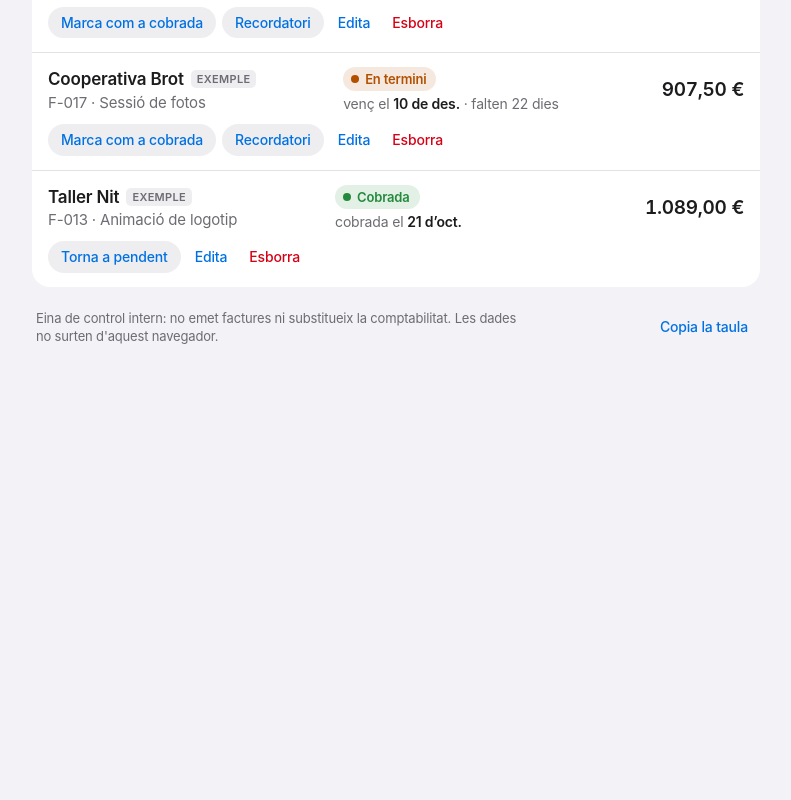
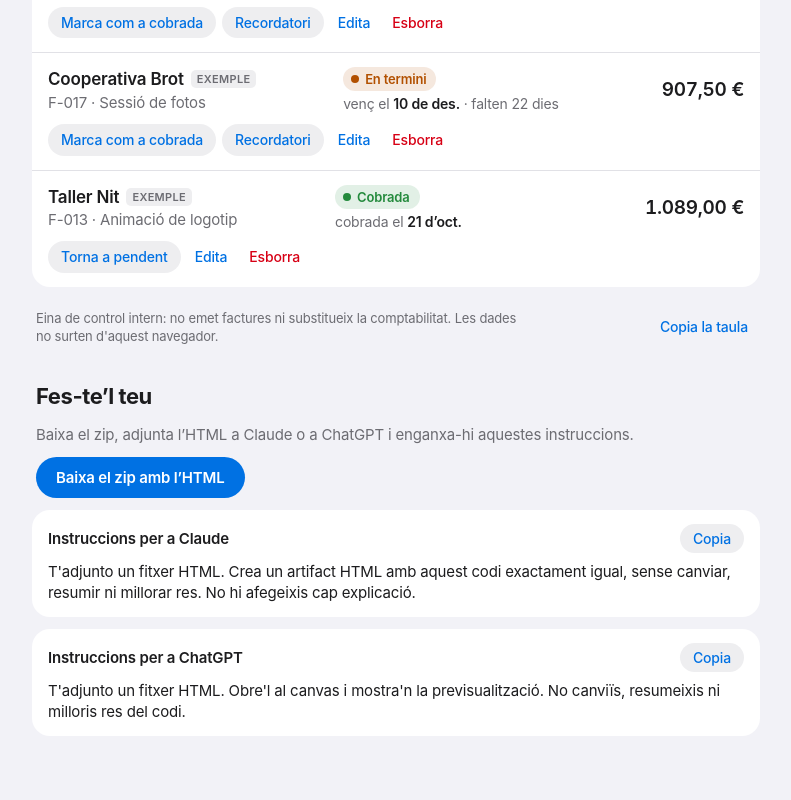
Before and after one commit to ivetanoro/ivetanoro.github.io, a plain HTML site: page semafor/index.html in a window 1280 px wide. Shown: the part 685-1485 px from the top of the page, without its empty margins (244-1035 px from the left). Before the commit the page ends 1094 px from the top, so only its background shows below. Drawn offline with Linux system fonts and the light colour scheme.

Commit message:
semàfor: «fes-te’l teu», el zip amb l’HTML i les instruccions per a Claude i per a ChatGPT

```diff
--- a/semafor/index.html
+++ b/semafor/index.html
@@ -418,5 +418,42 @@ $('btn-copy').addEventListener('click',function(){
 render();
 })();
 </script>
+<section class="teu" id="teu" aria-labelledby="teu-t">
+ <h2 id="teu-t">Fes-te’l teu</h2>
+ <p>Baixa el zip, adjunta l’HTML a Claude o a ChatGPT i enganxa-hi aquestes instruccions.</p>
+ <p><a class="teu-btn" href="semafor-de-cobraments.zip" download>Baixa el zip amb l’HTML</a></p>
+ <div class="teu-box">
+  <div class="teu-cap"><h3>Instruccions per a Claude</h3><button class="teu-copia" type="button" data-copia="teu-claude">Copia</button></div>
+  <p class="teu-txt" id="teu-claude">T'adjunto un fitxer HTML. Crea un artifact HTML amb aquest codi exactament igual, sense canviar, resumir ni millorar res. No hi afegeixis cap explicació.</p>
+ </div>
+ <div class="teu-box">
+  <div class="teu-cap"><h3>Instruccions per a ChatGPT</h3><button class="teu-copia" type="button" data-copia="teu-gpt">Copia</button></div>
+  <p class="teu-txt" id="teu-gpt">T'adjunto un fitxer HTML. Obre'l al canvas i mostra'n la previsualització. No canviïs, resumeixis ni milloris res del codi.</p>
+ </div>
+</section>
+<style>
+.teu{max-width:760px;margin:-28px auto 0;padding:0 16px 64px;display:flex;flex-direction:column;gap:12px}
+.teu h2{font-family:var(--display);font-size:22px;font-weight:700;letter-spacing:-.02em;margin:0;padding:0 4px}
+.teu>p{margin:0;padding:0 4px;color:var(--muted);font-size:15px}
+.teu-btn{display:inline-block;background:var(--accent);color:var(--on-accent);border-radius:980px;padding:10px 20px;font-size:15px;font-weight:600;text-decoration:none}
+.teu-box{background:var(--surface);border-radius:18px;padding:14px 16px;display:flex;flex-direction:column;gap:8px;min-width:0}
+.teu-cap{display:flex;justify-content:space-between;align-items:center;gap:10px}
+.teu-cap h3{margin:0;font-size:15px;font-weight:600}
+.teu-copia{border:0;background:var(--fill);color:var(--accent);border-radius:980px;padding:6px 13px;font:500 14px var(--body);cursor:pointer;flex:none}
+.teu-txt{margin:0;font-size:15px;line-height:1.4;color:var(--ink);overflow-wrap:anywhere;-webkit-user-select:all;user-select:all}
+</style>
+<script>
+(function(){
+  var bs=document.querySelectorAll('[data-copia]');
+  for(var i=0;i<bs.length;i++)(function(b){
+    b.addEventListener('click',function(){
+      var el=document.getElementById(b.getAttribute('data-copia')),t=el.textContent;
+      function fet(){b.textContent='Copiat';setTimeout(function(){b.textContent='Copia'},1600)}
+      function ama(){try{var r=document.createRange();r.selectNodeContents(el);var s=getSelection();s.removeAllRanges();s.addRange(r);if(document.execCommand('copy'))fet()}catch(e){}}
+      if(navigator.clipboard&&navigator.clipboard.writeText)navigator.clipboard.writeText(t).then(fet,ama);else ama();
+    });
+  })(bs[i]);
+})();
+</script>
 </body>
 </html>
```
Also changed, not shown: 1 other file.
